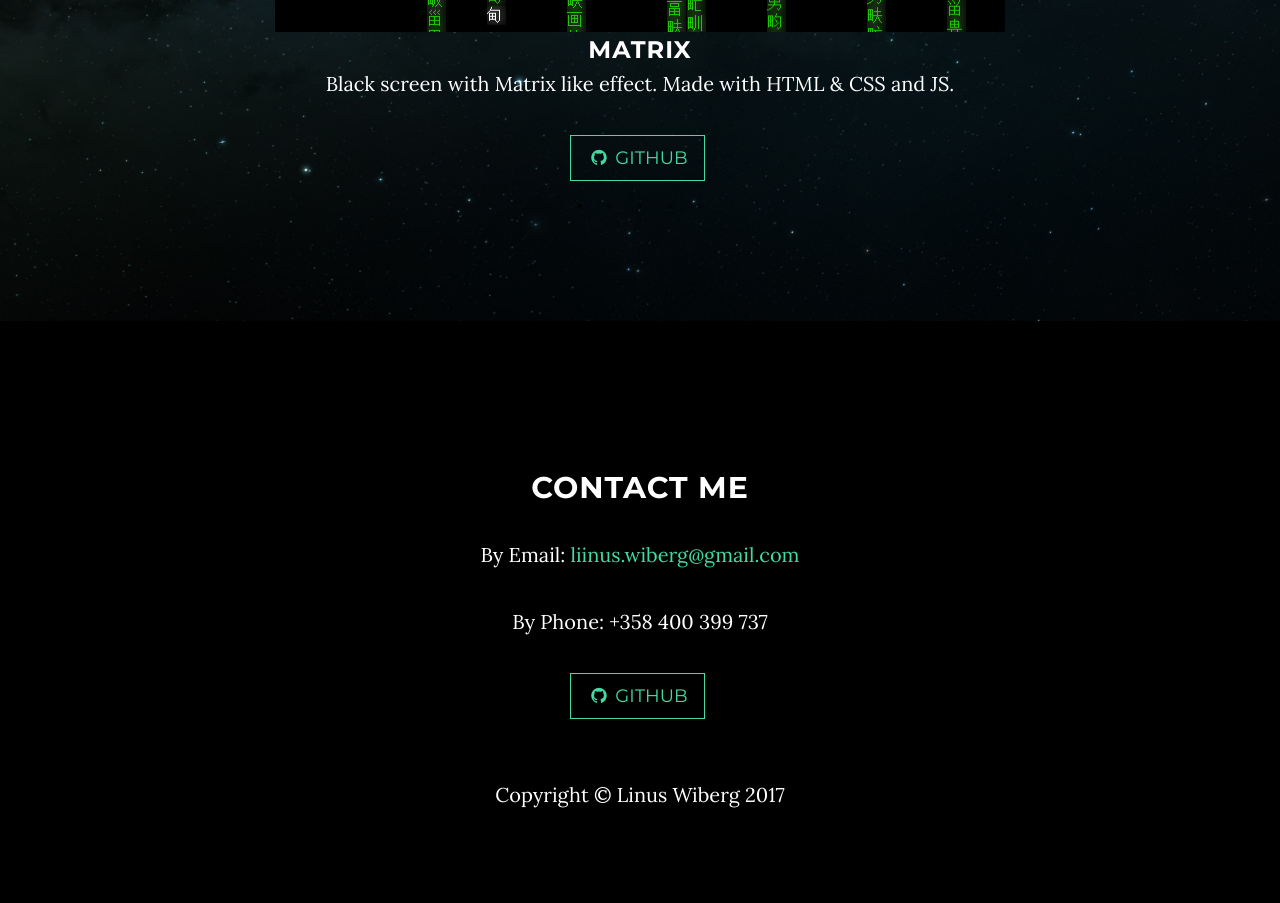
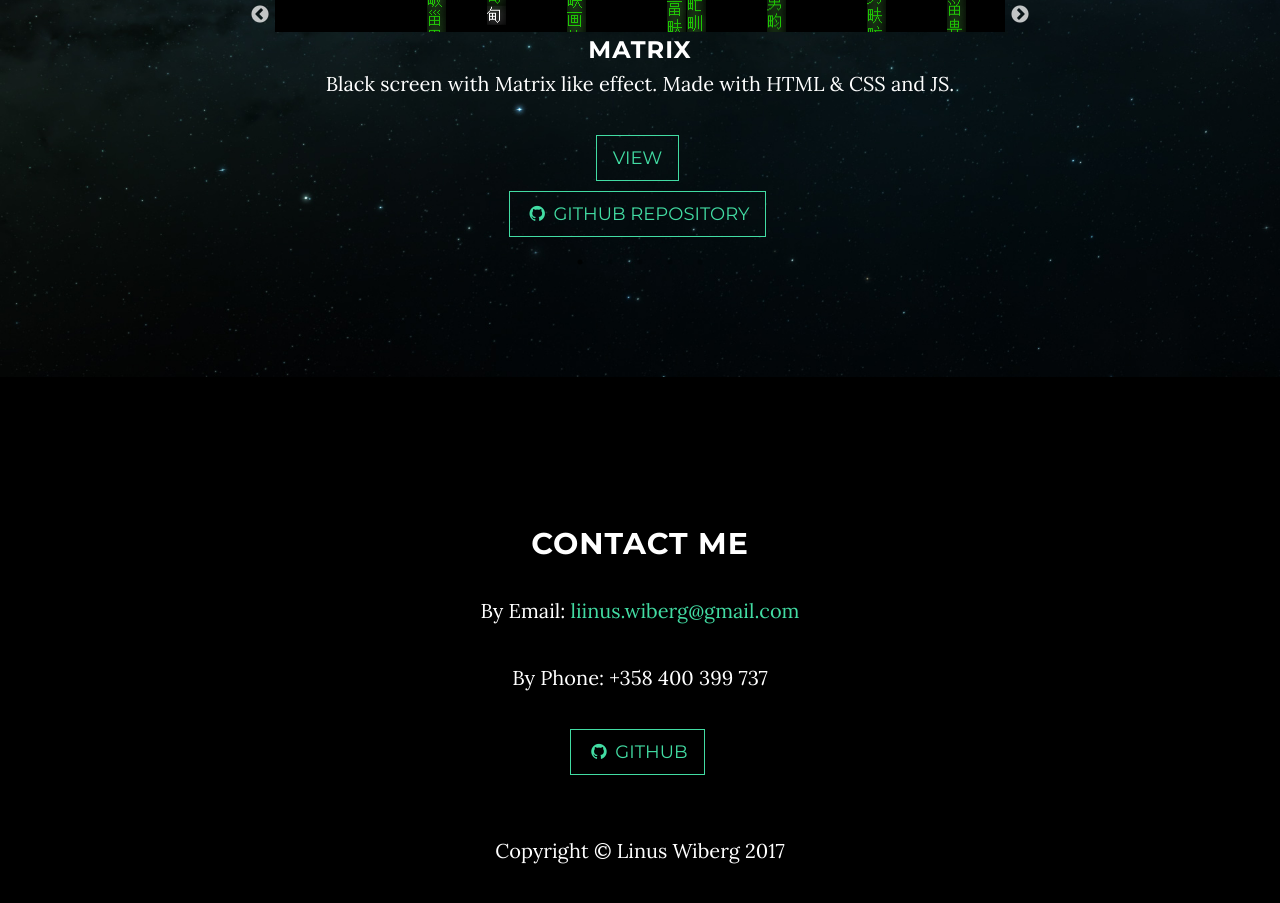
Before and after one commit to Linuswiberg/linuswiberg.github.io, a website: page index.html in a window 1280 px wide. Shown: the part 1981-2884 px from the top of the page. Before the commit the page ends 2842 px from the top, so only its background shows below. Drawn offline with nearby package versions, Linux system fonts and the light colour scheme.

Commit message:
Added github repo link in projects. Added target _blank to link to open in new tab

```diff
--- a/index.html
+++ b/index.html
@@ -116,7 +116,12 @@
                                 <p>Black screen with Matrix like effect. Made with HTML & CSS and JS.</p>
                                 <ul class="list-inline banner-social-buttons">
                                     <li>
-                                        <a href="https://linuswiberg.github.io/Matrix/index.html" class="btn btn-default btn-lg"><i class="fa fa-github fa-fw"></i> <span class="network-name">Github</span></a>
+                                        <a href="https://linuswiberg.github.io/Matrix/index.html" target="_blank" class="btn btn-default btn-lg"><span class="network-name">View</span></a>
+                                    </li>
+                                </ul>
+                                <ul class="list-inline banner-social-buttons">
+                                    <li>
+                                        <a href="https://github.com/Linuswiberg/Matrix" target="_blank" class="btn btn-default btn-lg"><i class="fa fa-github fa-fw"></i> <span class="network-name">Github repository</span></a>
                                     </li>
                                 </ul>
                         </div>
@@ -127,7 +132,12 @@
                                 <p>Cube inside another cube thats animated to roll around in the outer cube.</p>
                                 <ul class="list-inline banner-social-buttons">
                                     <li>
-                                        <a href="https://linuswiberg.github.io/AnimatedCube/index.html" class="btn btn-default btn-lg"><i class="fa fa-github fa-fw"></i> <span class="network-name">Github</span></a>
+                                        <a href="https://linuswiberg.github.io/AnimatedCube/index.html" target="_blank" class="btn btn-default btn-lg"><span class="network-name">View</span></a>
+                                    </li>
+                                </ul>
+                                <ul class="list-inline banner-social-buttons">
+                                    <li>
+                                        <a href="https://github.com/Linuswiberg/AnimatedCube" target="_blank" class="btn btn-default btn-lg"><i class="fa fa-github fa-fw"></i> <span class="network-name">Github repository</span></a>
                                     </li>
                                 </ul>
                         </div>
@@ -138,7 +148,12 @@
                                 <p>A bunch of spinning pictures, Animated using CSS.</p>
                                 <ul class="list-inline banner-social-buttons">
                                     <li>
-                                        <a href="https://linuswiberg.github.io/SpinningPictures/" class="btn btn-default btn-lg"><i class="fa fa-github fa-fw"></i> <span class="network-name">View</span></a>
+                                        <a href="https://linuswiberg.github.io/SpinningPictures/" target="_blank" class="btn btn-default btn-lg"><span class="network-name">View</span></a>
+                                    </li>
+                                </ul>
+                                <ul class="list-inline banner-social-buttons">
+                                    <li>
+                                        <a href="https://github.com/Linuswiberg/SpinningPictures" target="_blank" class="btn btn-default btn-lg"><i class="fa fa-github fa-fw"></i> <span class="network-name">Github repository</span></a>
                                     </li>
                                 </ul>
                         </div>
@@ -149,7 +164,7 @@
                                 <p>A book cover that has been made in Adobe Illustrator.</p>
                                 <ul class="list-inline banner-social-buttons">
                                     <li>
-                                        <a href="pdf/BookCover.pdf" class="btn btn-default btn-lg"><span class="network-name">View</span></a>
+                                        <a href="pdf/BookCover.pdf" target="_blank" class="btn btn-default btn-lg"><span class="network-name">View</span></a>
                                     </li>
                                 </ul>
                         </div>
@@ -160,7 +175,7 @@
                                 <p>A C# logging program made for PoKeys57E. Documentation</p>
                                 <ul class="list-inline banner-social-buttons">
                                     <li>
-                                        <a href="pdf/DataloggerLProgramDocumentation.pdf" class="btn btn-default btn-lg"><span class="network-name">View</span></a>
+                                        <a href="pdf/DataloggerLProgramDocumentation.pdf" target="_blank" class="btn btn-default btn-lg"><span class="network-name">View</span></a>
                                     </li>
                                 </ul>
                         </div>
```
